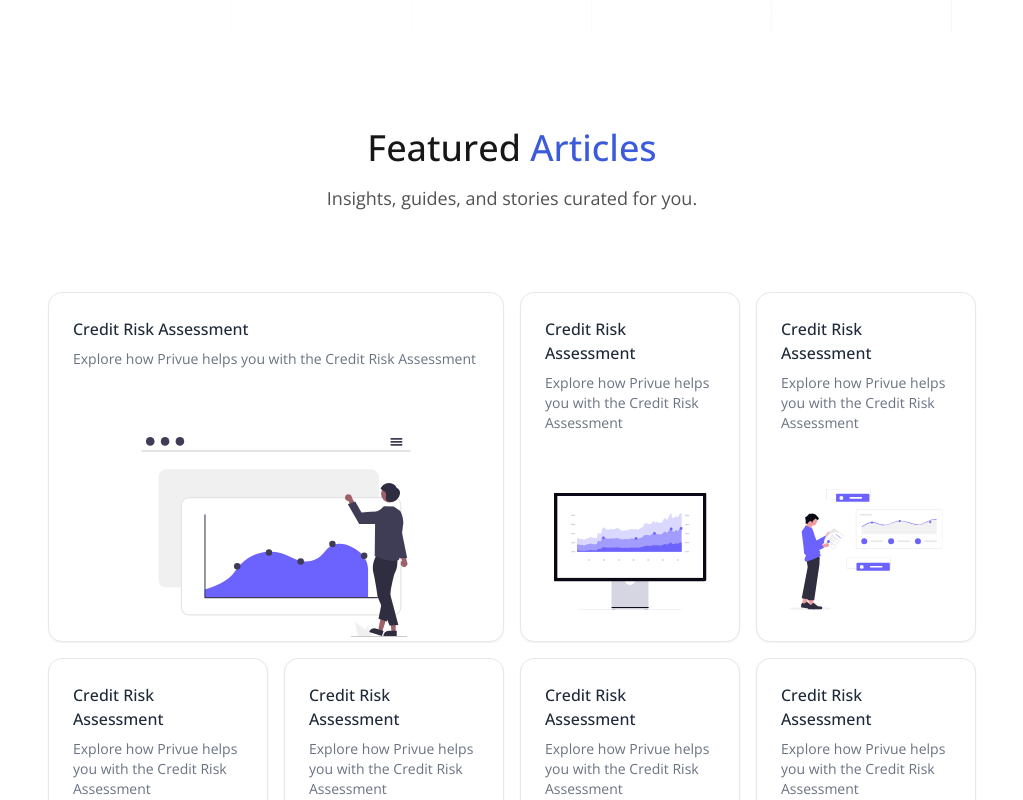
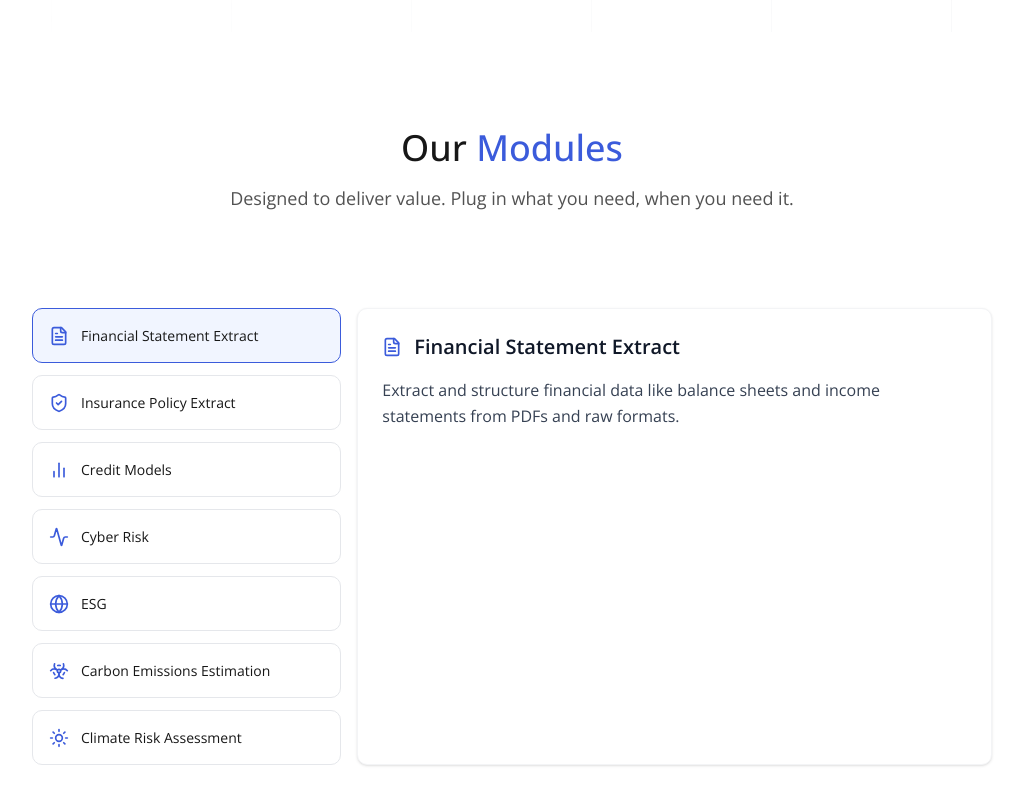
Before and after one commit to siddharthaasal/privue, a React (Vite) app: page / in a window 1280 px wide. Shown: the part 720-1520 px from the top of the page, without its empty margins (128-1151 px from the left). Built offline with nearby package versions, Linux system fonts and the light colour scheme.

Commit message:
featured modules section

```diff
--- /dev/null
+++ b/src/components/modules/ModulesListing.tsx
@@ -0,0 +1,96 @@
+import { useState } from 'react';
+import {
+    FileText,
+    ShieldCheck,
+    BarChart2,
+    Activity,
+    Globe,
+    Biohazard,
+    Sun
+} from 'lucide-react';
+
+const modules = [
+    {
+        id: 'fs-extract',
+        label: 'Financial Statement Extract',
+        icon: <FileText size={20} />,
+        description: 'Extract and structure financial data like balance sheets and income statements from PDFs and raw formats.',
+    },
+    {
+        id: 'insurance-policy-extract',
+        label: 'Insurance Policy Extract',
+        icon: <ShieldCheck size={20} />,
+        description: 'Parse insurance policy documents to extract coverage, premiums, and clauses efficiently.',
+    },
+    {
+        id: 'credit-models',
+        label: 'Credit Models',
+        icon: <BarChart2 size={20} />,
+        description: 'Run proprietary credit scoring and modeling logic tailored for institutional evaluation.',
+    },
+    {
+        id: 'cyber-risk',
+        label: 'Cyber Risk',
+        icon: <Activity size={20} />,
+        description: 'Evaluate organizations based on cybersecurity signals, breaches, and risk posture.',
+    },
+    {
+        id: 'esg',
+        label: 'ESG',
+        icon: <Globe size={20} />,
+        description: 'Assess environmental, social, and governance data for regulatory and strategic use.',
+    },
+    {
+        id: 'carbon-est',
+        label: 'Carbon Emissions Estimation',
+        icon: <Biohazard size={20} />,
+        description: 'Estimate Carbon Emissions',
+    },
+    {
+        id: 'climate-risk',
+        label: 'Climate Risk Assessment',
+        icon: <Sun size={20} />,
+        description: 'Evaluate Climate Risk',
+    },
+
+];
+
+export default function ModulesListing() {
+    const [activeModule, setActiveModule] = useState(modules[0]);
+
+    return (
+        <div className="mx-auto max-w-screen-xl py-12 px-6 md:px-20 font-open-sans">
+
+            <div className="grid md:grid-cols-3 gap-4">
+                {/* Left: Module List */}
+                <div className="space-y-3">
+                    {modules.map((mod) => (
+                        <button
+                            key={mod.id}
+                            onClick={() => setActiveModule(mod)}
+                            className={`w-full cursor-pointer flex items-center gap-3 p-4 rounded-lg border transition
+                ${activeModule.id === mod.id
+                                    ? 'border-privue-900 bg-privue-100/75'
+                                    : 'border-gray-200 hover:bg-gray-100'
+                                }`}
+                        >
+                            <span className="text-privue-900">{mod.icon}</span>
+                            <span className="text-left text-[14px] font-normal text-[#171717]">
+                                {mod.label}
+                            </span>
+                        </button>
+                    ))}
+                </div>
+
+                {/* Right: Module Description */}
+                <div className="md:col-span-2 p-6 border border-gray-100 rounded-lg bg-white shadow-sm">
+                    <div className="flex items-center gap-3 mb-4 text-privue-900">
+                        {activeModule.icon}
+                        <h3 className="text-xl font-semibold text-gray-900">{activeModule.label}</h3>
+                    </div>
+                    <p className="text-gray-700 leading-relaxed">{activeModule.description}</p>
+                </div>
+            </div>
+        </div>
+    );
+}
--- a/src/pages/LandingPage.tsx
+++ b/src/pages/LandingPage.tsx
@@ -1,6 +1,7 @@
 import Layout from "@/components/Layout"
 import HeroSection from "@/sections/HeroSection"
 import FeaturedArticles from "@/sections/FeaturedArticles"
+import FeaturedModules from "@/sections/FeaturedModules"
 
 
 export default function LandingPage() {
@@ -9,6 +10,7 @@ export default function LandingPage() {
             <Layout>
                 <>
                     <HeroSection />
+                    <FeaturedModules />
                     <FeaturedArticles />
                 </>
             </Layout>
--- /dev/null
+++ b/src/sections/FeaturedModules.tsx
@@ -0,0 +1,20 @@
+import ModulesListing from "@/components/modules/ModulesListing"
+
+export default function FeaturedModules() {
+    return (
+        <>
+            <section className="font-open-sans relative min-h-screen max-w-8xl px-6 py-0 md:px-12 lg:px-20">
+
+                <div className="font-open-sans mx-auto mb-12 text-center mt-24 max-w-xl">
+                    <h1 className="text-3xl md:text-4xl font-medium text-[#171717] mb-4">
+                        Our <span className="text-privue-900">Modules</span>
+                    </h1>
+                    <p className="text-[#525252] dark:text-gray-400 text-base md:text-lg mt-2 mb-4">
+                        Designed to deliver value. Plug in what you need, when you need it.
+                    </p>
+                </div>
+                <ModulesListing />
+            </section>
+        </>
+    )
+}
```
